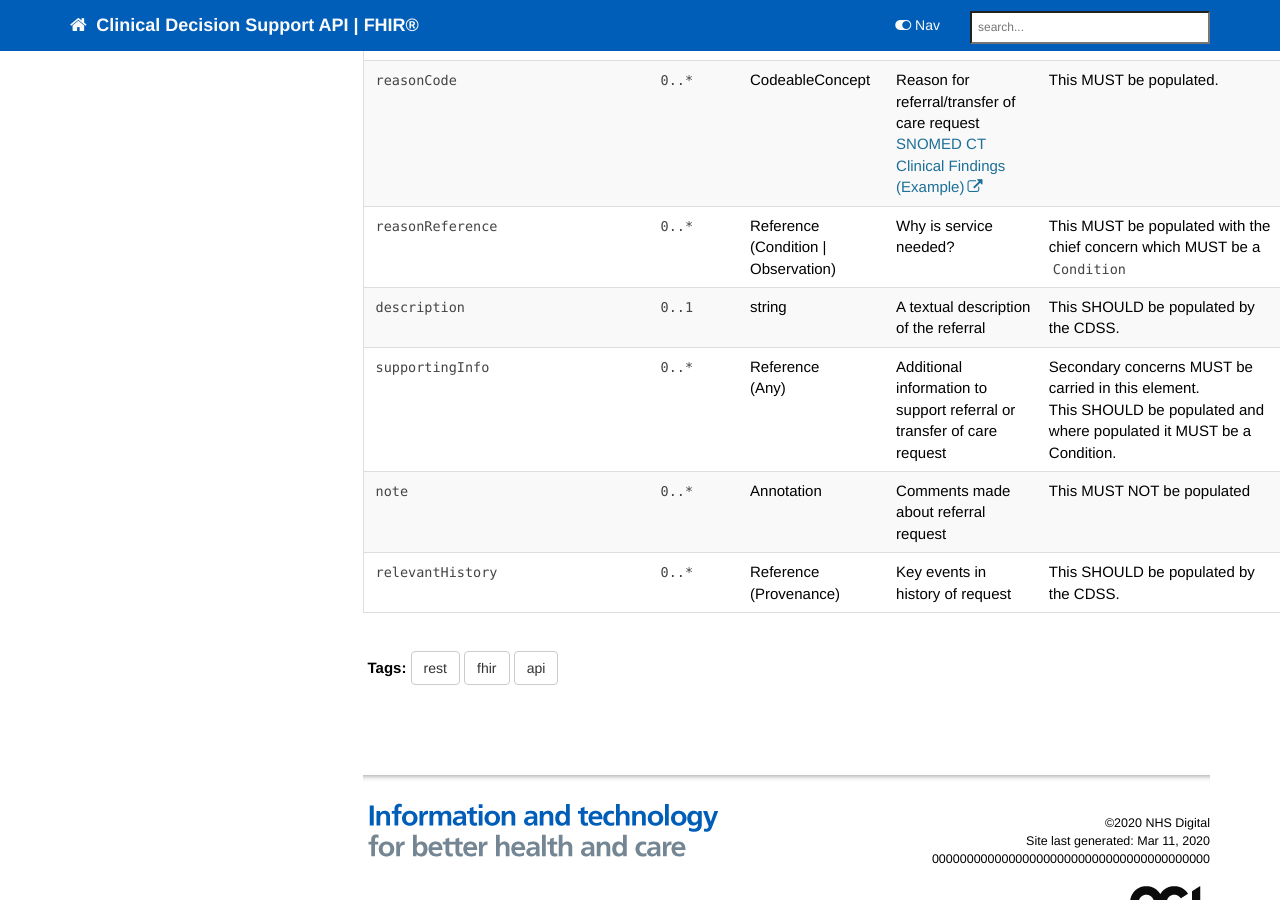
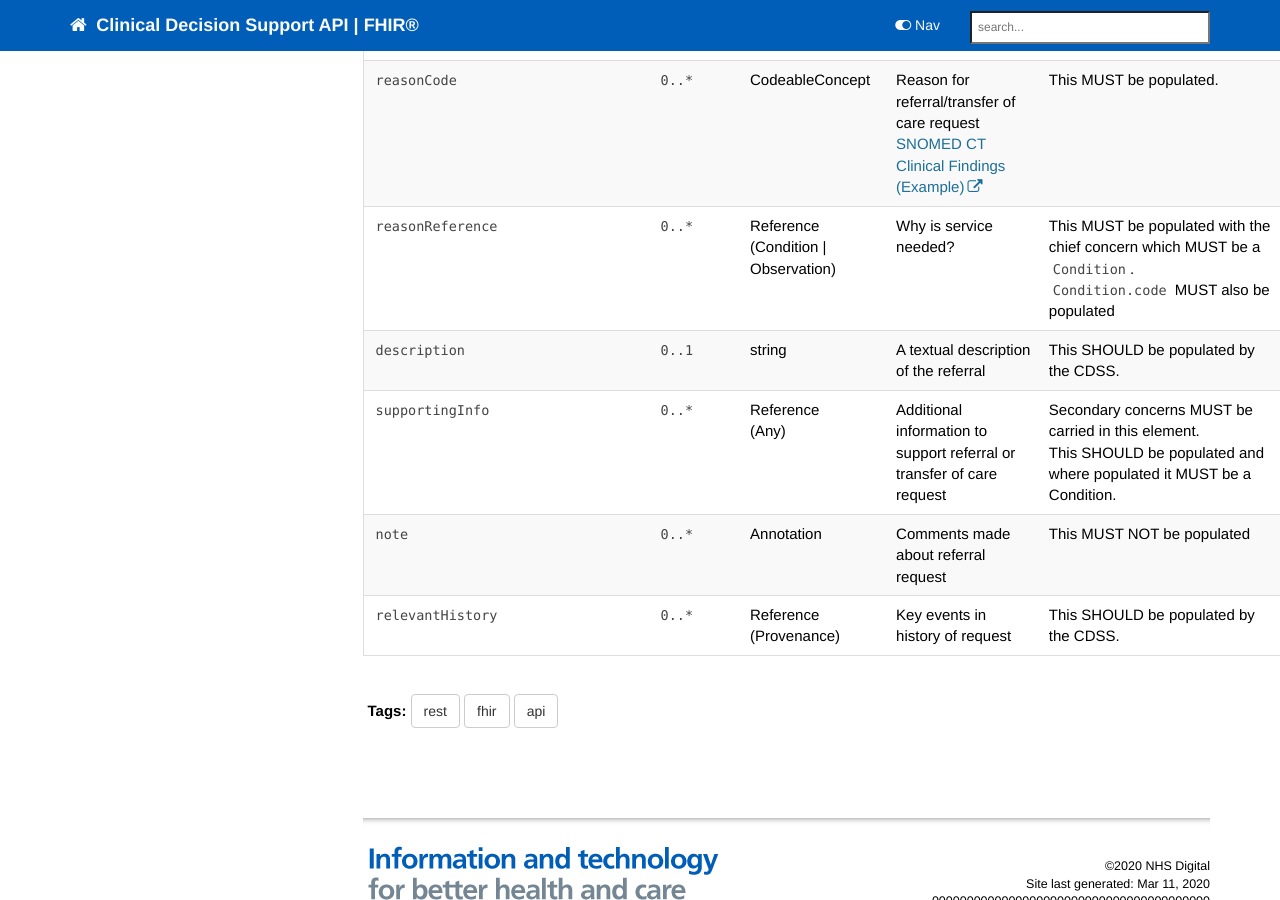
Before and after one commit to nhsconnect/FHIR-CDS, a Jekyll site: the page built from pages/explore/api_checkservices_referralrequest.md, in a window 1280 px wide and 900 px high, scrolled down 3412 px. Built offline with Jekyll 4.4.1, drawn with Linux system fonts in a browser that asks for light colours; nearby versions of some CDN libraries; our own code applies the rules of GitHub Pages for plain Markdown files; comment, search, counter and statistics services are not loaded.

Commit message:
pages/explore/api_checkservices_referralrequest.md updated from https://stackedit.io/

```diff
--- a/pages/explore/api_checkservices_referralrequest.md
+++ b/pages/explore/api_checkservices_referralrequest.md
@@ -262,7 +262,7 @@ The start of the period must be 'now'.</td>
       <td><code class="highlighter-rouge">0..*</code></td>
     <td>Reference<br>(Condition |<br>Observation)</td>
     <td>Why is service needed?</td>
-<td>This MUST be populated with the chief concern which MUST be a <code class="highlighter-rouge">Condition</code></td>
+<td>This MUST be populated with the chief concern which MUST be a <code class="highlighter-rouge">Condition</code>. <br/><code>Condition.code</code> MUST also be populated</td>
  </tr>
 <tr>
   <td><code class="highlighter-rouge">description</code></td>
```
Also changed, not shown: other parts of pages/explore/api_checkservices_referralrequest.md (+1 -1 lines).
